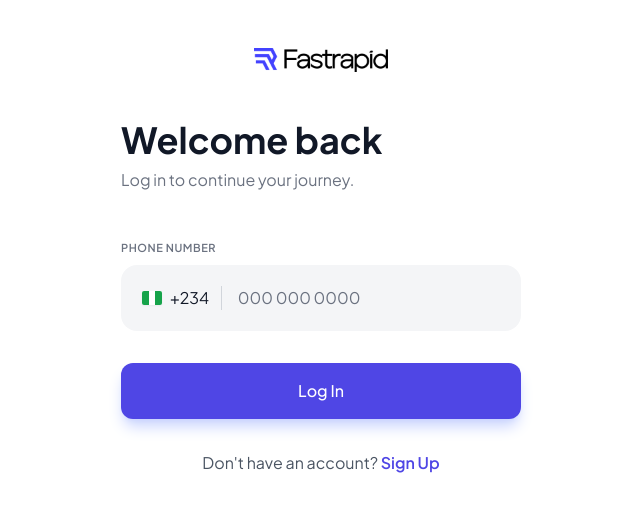
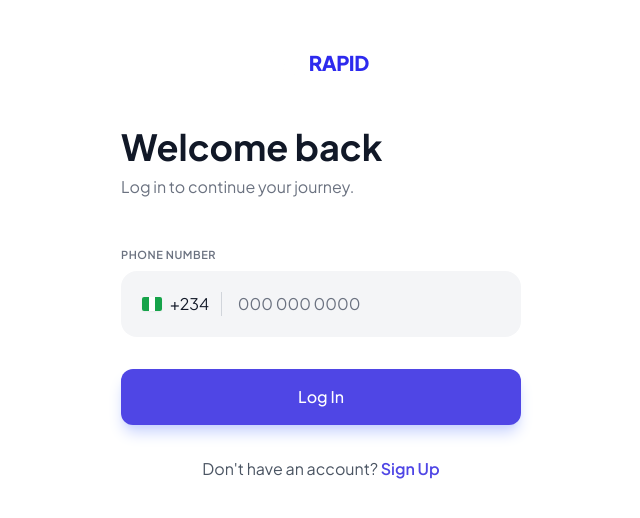
Before and after one commit to sunnydoshlowkee-jpg/Fastrapidapp, a React (Vite) app: page /auth/login in a window 1280 px wide. Shown: the top 518 px of the page, without its empty margins (319-959 px from the left). Built offline with nearby package versions, Linux system fonts and the light colour scheme.

Commit message:
fix(brand): update logo component and splash screens to use RAPID text instead of Fastrapid

```diff
--- a/src/apps/user/pages/onboarding/Splash.jsx
+++ b/src/apps/user/pages/onboarding/Splash.jsx
@@ -28,7 +28,7 @@ export default function Splash() {
 
           {phase === 'two' && (
             <span className="text-white text-4xl font-semibold tracking-tight animate-fade-in">
-              Fastrapid
+              RAPID
             </span>
           )}
         </div>
--- a/src/components/brand/Logo.jsx
+++ b/src/components/brand/Logo.jsx
@@ -9,7 +9,7 @@ export default function Logo({ variant = 'full', className = '', height = 32 })
     return (
       <img
         src="/logo-icon.png"
-        alt="Fastrapid"
+        alt="RAPID"
         style={{ height }}
         className={className}
       />
@@ -20,24 +20,27 @@ export default function Logo({ variant = 'full', className = '', height = 32 })
     // Full lockup inverted — use the icon (white) + white wordmark text
     return (
       <div className={`flex items-center gap-2.5 ${className}`}>
-        <img src="/logo-icon.png" alt="Fastrapid" style={{ height }} />
+        <img src="/logo-icon.png" alt="RAPID" style={{ height }} />
         <span
           className="text-white font-bold tracking-tight"
           style={{ fontSize: height * 0.85, fontFamily: "'Plus Jakarta Sans', sans-serif" }}
         >
-          Fastrapid
+          RAPID
         </span>
       </div>
     )
   }
 
-  // Default: full colour lockup from the PNG
+  // Default: full colour lockup
   return (
-    <img
-      src="/logo-full.png"
-      alt="Fastrapid"
-      style={{ height }}
-      className={className}
-    />
+    <div className={`flex items-center gap-2.5 ${className}`}>
+      <img src="/logo-icon.png" alt="RAPID" style={{ height }} />
+      <span
+        className="text-[#2D2AEE] font-black tracking-tight"
+        style={{ fontSize: height * 0.85, fontFamily: "'Plus Jakarta Sans', sans-serif" }}
+      >
+        RAPID
+      </span>
+    </div>
   )
 }
```
